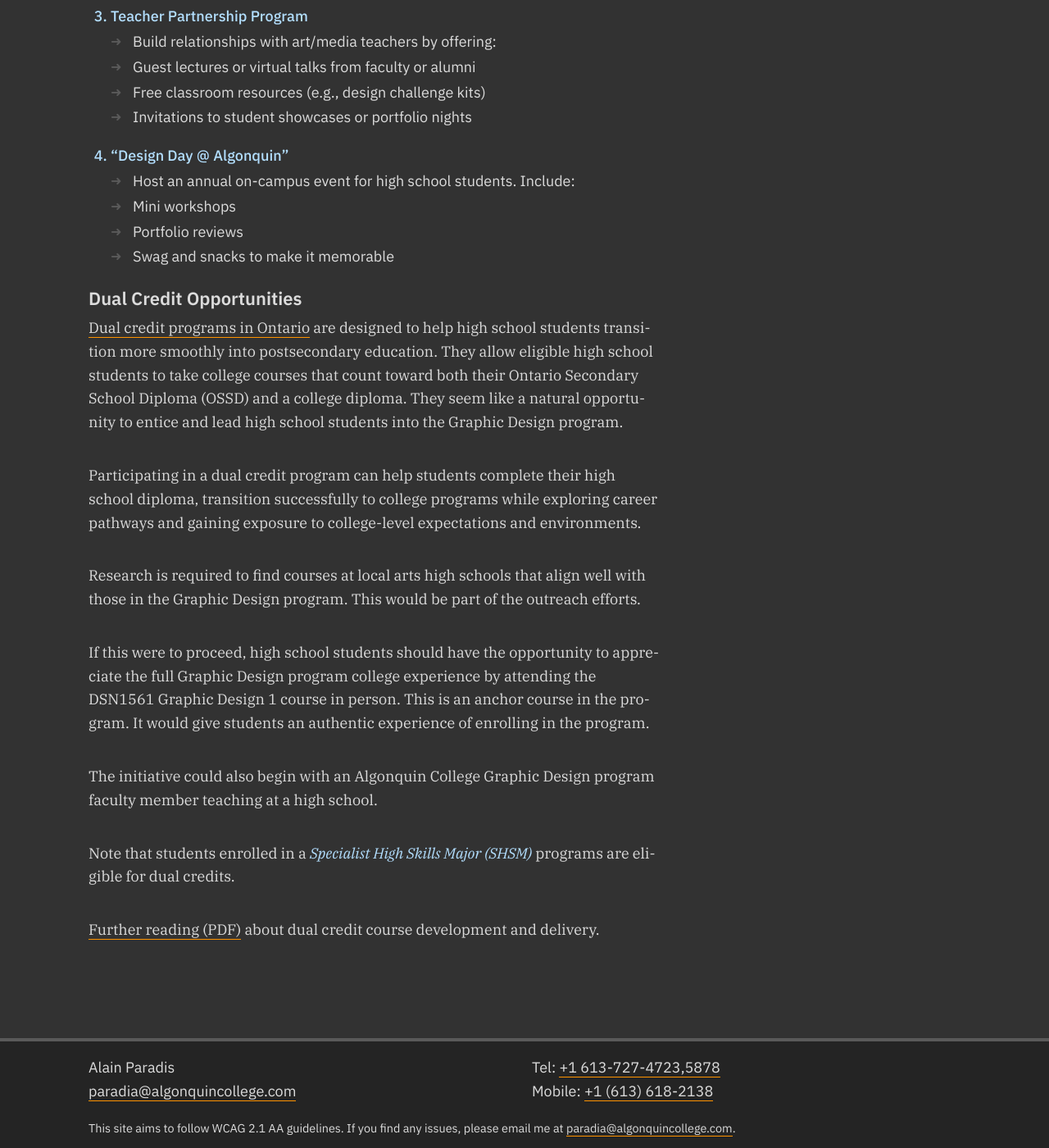
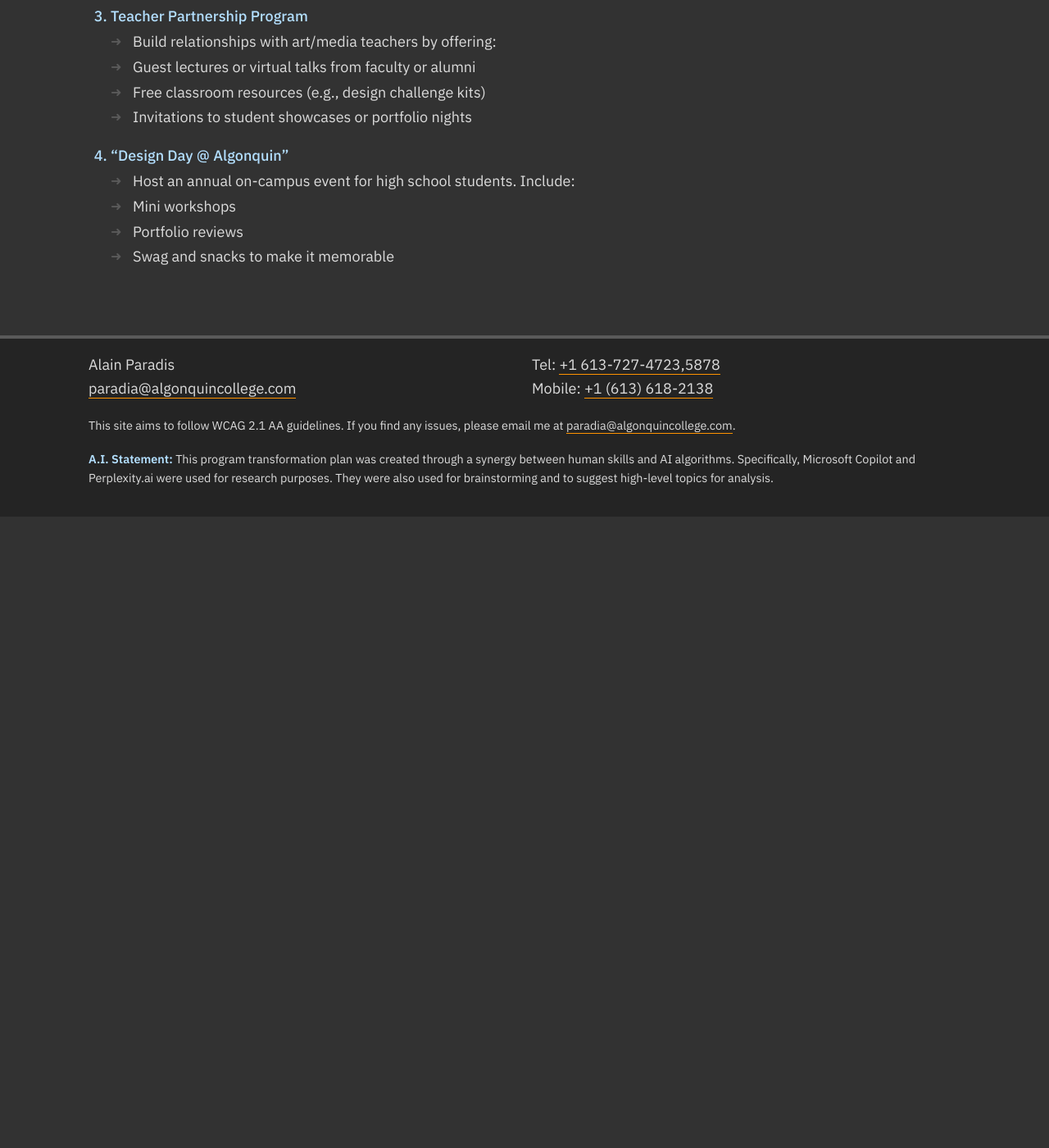
Before and after one commit to AlainParadis/program-transformation, a Jekyll site: the page built from highschool.md, in a window 1280 px wide and 1400 px high, scrolled down 2846 px. Shown: the whole window at 82% size. Built offline with Jekyll 4.4.1, drawn with Linux system fonts in a browser that asks for light colours; after the commit the page ends 3476 px from its top, so only the background shows below that.

Commit message:
remove mention of dual credits for high school

```diff
--- a/highschool.md
+++ b/highschool.md
@@ -102,27 +102,3 @@ order: 1
 		</ul>
 	</ul>
 </ol>
-<h4>
-	Dual Credit Opportunities
-</h4>
-<p>
-	<a href="https://www.ontario.ca/page/dual-credit-programs" target="_blank">Dual credit programs in Ontario</a> are designed to help high school students transition more smoothly into postsecondary education. They allow eligible high school students to take college courses that count toward both their Ontario Secondary School Diploma (OSSD) and a college diploma. They seem like a natural opportunity to entice and lead high school students into the Graphic Design program.
-</p>
-<p>
-	Participating in a dual credit program can help students complete their high school diploma, transition successfully to college programs while exploring career pathways and gaining exposure to college-level expectations and environments.
-</p>
-<p>
-    Research is required to find courses at local arts high schools that align well with those in the Graphic Design program. This would be part of the outreach efforts.
-</p>
-<p>
-	If this were to proceed, high school students should have the opportunity to appreciate the full Graphic Design program college experience by attending the DSN1561 Graphic Design 1 course in person. This is an anchor course in the program. It would give students an authentic experience of enrolling in the program.
-</p>
-<p>
-    The initiative could also begin with an Algonquin College Graphic Design program faculty member teaching at a high school.
-</p>
-<p>
-	Note that students enrolled in a <em>Specialist High Skills Major (SHSM)</em> programs are eligible for dual credits.
-</p>
-<p>
-	<a href="https://files.ontario.ca/edu-dual-credit-programs-policy-program-requirements-2020-en-2021-12-13.pdf">Further reading (PDF)</a> about dual credit course development and delivery.
-</p>
```
